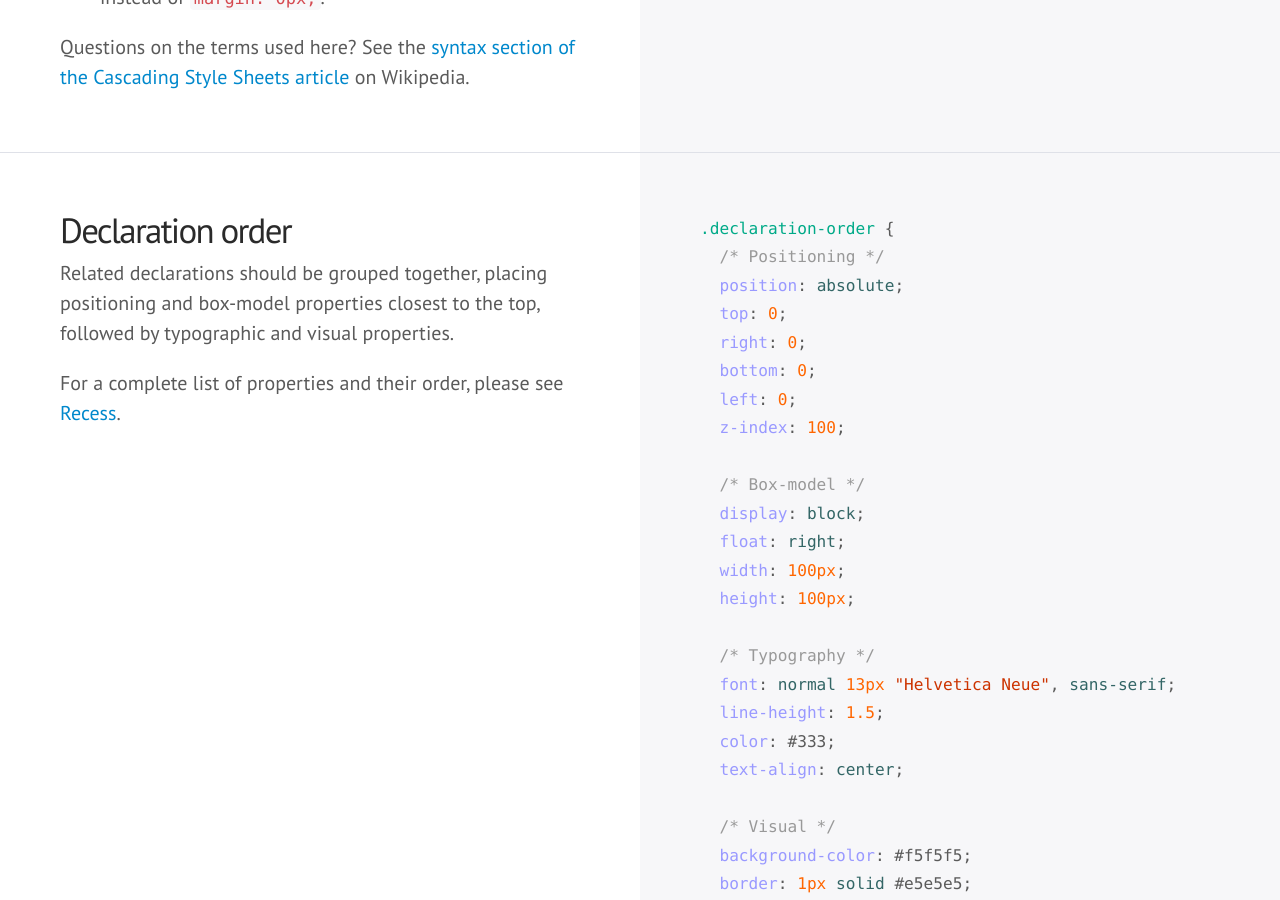
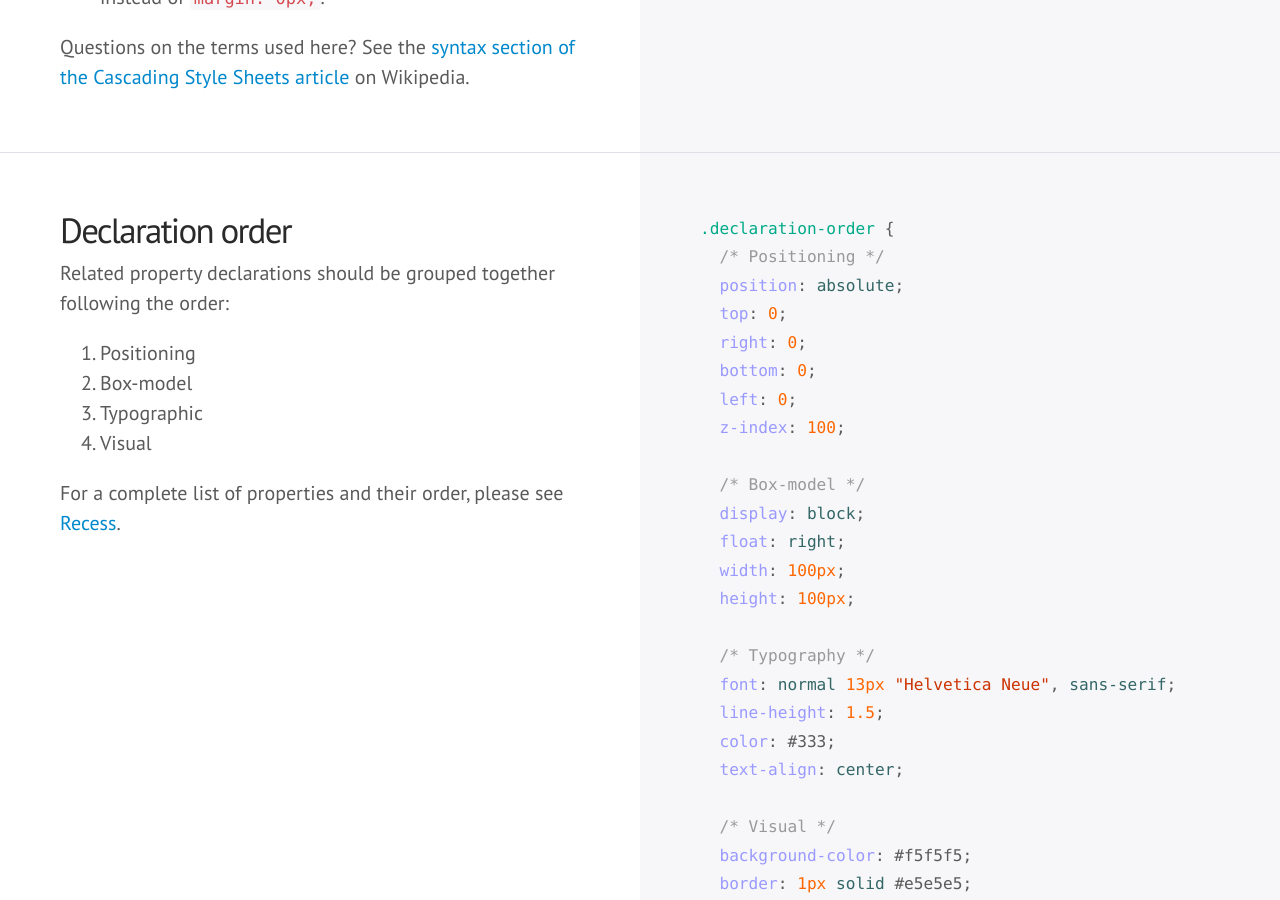
Before and after one commit to mdo/code-guide, a Jekyll site: the page built from index.html, in a window 1280 px wide and 900 px high, scrolled down 5087 px. Built offline with Jekyll 4.4.1, drawn with Linux system fonts in a browser that asks for light colours; Markdown is read by kramdown in place of the engine named in the settings; comment, search, counter and statistics services are not loaded.

Commit message:
use a list for the declaration order

```diff
--- a/index.html
+++ b/index.html
@@ -189,7 +189,13 @@ layout: default
 <div class="section" id="css-declaration-order">
   <div class="col">
     <h3>Declaration order</h3>
-    <p>Related declarations should be grouped together, placing positioning and box-model properties closest to the top, followed by typographic and visual properties.</p>
+    <p>Related property declarations should be grouped together following the order:</p>
+    <ol>
+      <li>Positioning</li>
+      <li>Box-model</li>
+      <li>Typographic</li>
+      <li>Visual</li>
+    </ol>
     <p>For a complete list of properties and their order, please see <a href="http://twitter.github.com/recess">Recess</a>.</p>
   </div>
   <div class="col">
```
